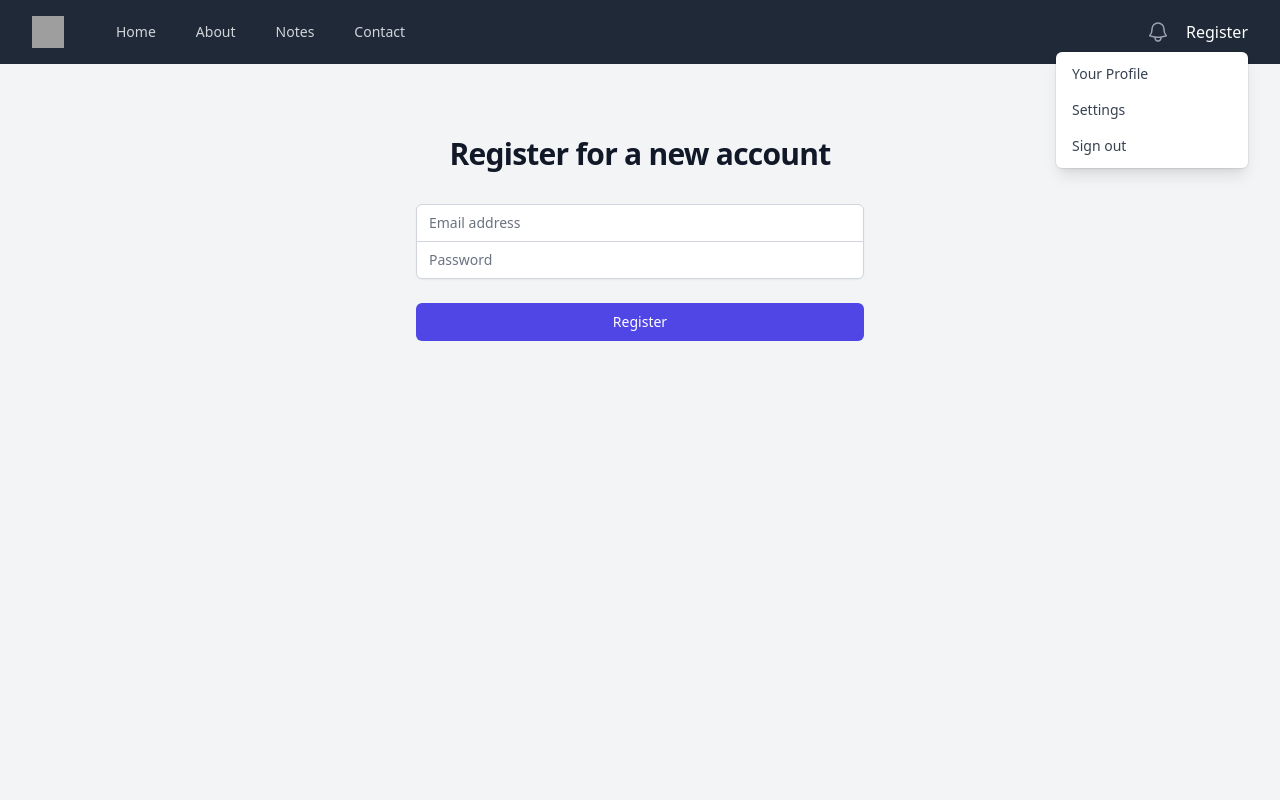
After one commit to CarlitosFigueiredo/studiesPhp, a PHP site: page /register in a window 1280 px wide. The commit adds this page. Run offline with PHP 8.4, Linux system fonts and the light colour scheme; some libraries are stand-ins or nearby versions; grey boxes are pictures that could not be loaded.

Commit message:
Register a New User

```diff
--- /dev/null
+++ b/demo/controllers/registration/create.php
@@ -0,0 +1,3 @@
+<?php
+
+view('registration/create.view.php');
--- a/demo/routes.php
+++ b/demo/routes.php
@@ -13,3 +13,6 @@ $router->patch('/note', 'controllers/notes/update.php');
 
 $router->get('/notes/create', 'controllers/notes/create.php');
 $router->post('/notes', 'controllers/notes/store.php');
+
+$router->get('/register', 'controllers/registration/create.php');
+$router->post('/register', 'controllers/registration/store.php');
--- a/demo/views/partials/nav.php
+++ b/demo/views/partials/nav.php
@@ -46,7 +46,10 @@
             <div class="hidden md:block">
                 <div class="ml-4 flex items-center md:ml-6">
                     <button type="button" class="rounded-full bg-gray-800 p-1 text-gray-400 hover:text-white focus:outline-none focus:ring-2 focus:ring-white focus:ring-offset-2 focus:ring-offset-gray-800">
-                        <span class="sr-only">View notifications</span>
+                        <span class="sr-only">
+                            View notifications
+                        </span>
+
                         <!-- Heroicon name: outline/bell -->
                         <svg class="h-6 w-6" xmlns="http://www.w3.org/2000/svg" fill="none" viewBox="0 0 24 24" stroke-width="1.5" stroke="currentColor" aria-hidden="true">
                             <path stroke-linecap="round" stroke-linejoin="round" d="M14.857 17.082a23.848 23.848 0 005.454-1.31A8.967 8.967 0 0118 9.75v-.7V9A6 6 0 006 9v.75a8.967 8.967 0 01-2.312 6.022c1.733.64 3.56 1.085 5.455 1.31m5.714 0a24.255 24.255 0 01-5.714 0m5.714 0a3 3 0 11-5.714 0" />
@@ -56,24 +59,21 @@
                     <!-- Profile dropdown -->
                     <div class="relative ml-3">
                         <div>
-                            <button type="button" class="flex max-w-xs items-center rounded-full bg-gray-800 text-sm focus:outline-none focus:ring-2 focus:ring-white focus:ring-offset-2 focus:ring-offset-gray-800" id="user-menu-button" aria-expanded="false" aria-haspopup="true">
-                                <span class="sr-only">Open user menu</span>
-                                <img class="h-8 w-8 rounded-full" src="https://images.unsplash.com/photo-1472099645785-5658abf4ff4e?ixlib=rb-1.2.1&ixid=eyJhcHBfaWQiOjEyMDd9&auto=format&fit=facearea&facepad=2&w=256&h=256&q=80" alt="">
-                            </button>
+                           <?php if ($_SESSION['user'] ?? false) : ?>
+
+                                <button type="button" class="flex max-w-xs items-center rounded-full bg-gray-800 text-sm focus:outline-none focus:ring-2 focus:ring-white focus:ring-offset-2 focus:ring-offset-gray-800" id="user-menu-button" aria-expanded="false" aria-haspopup="true">
+                                    <span class="sr-only">Open user menu</span>
+
+                                    <img class="h-8 w-8 rounded-full" src="https://images.unsplash.com/photo-1472099645785-5658abf4ff4e?ixlib=rb-1.2.1&ixid=eyJhcHBfaWQiOjEyMDd9&auto=format&fit=facearea&facepad=2&w=256&h=256&q=80" alt="">
+                                </button>
+                            <?php else : ?>
+
+                                <a href="/register" class="text-white">Register</a>
+                            <?php endif; ?>
                         </div>
 
-                        <!--
-                          Dropdown menu, show/hide based on menu state.
+                        <div class="absolute right-0 z-10 mt-2 w-48 origin-top-right rounded-md bg-white py-1 shadow-lg ring-1 ring-black ring-opacity-5 focus:outline-none" role="menu" aria-orientation="vertical" aria-labelledby="user-menu-button" tabindex="-1">
 
-                          Entering: "transition ease-out duration-100"
-                            From: "transform opacity-0 scale-95"
-                            To: "transform opacity-100 scale-100"
-                          Leaving: "transition ease-in duration-75"
-                            From: "transform opacity-100 scale-100"
-                            To: "transform opacity-0 scale-95"
-                        -->
-                        <div class="absolute right-0 z-10 mt-2 w-48 origin-top-right rounded-md bg-white py-1 shadow-lg ring-1 ring-black ring-opacity-5 focus:outline-none" role="menu" aria-orientation="vertical" aria-labelledby="user-menu-button" tabindex="-1">
-                            <!-- Active: "bg-gray-100", Not Active: "" -->
                             <a href="#" class="block px-4 py-2 text-sm text-gray-700" role="menuitem" tabindex="-1" id="user-menu-item-0">Your Profile</a>
 
                             <a href="#" class="block px-4 py-2 text-sm text-gray-700" role="menuitem" tabindex="-1" id="user-menu-item-1">Settings</a>
--- /dev/null
+++ b/demo/views/registration/create.view.php
@@ -0,0 +1,50 @@
+<?php require base_path('views/partials/head.php') ?>
+<?php require base_path('views/partials/nav.php') ?>
+
+<main>
+    <div class="flex min-h-full items-center justify-center py-12 px-4 sm:px-6 lg:px-8">
+        <div class="w-full max-w-md space-y-8">
+            <div>
+                <h2 class="mt-6 text-center text-3xl font-bold tracking-tight text-gray-900">
+                    Register for a new account
+                </h2>
+            </div>
+            <form class="mt-8 space-y-6" action="/register" method="POST">
+                <div class="-space-y-px rounded-md shadow-sm">
+                    <div>
+                        <label for="email" class="sr-only">Email address</label>
+                        <input id="email" name="email" type="email" autocomplete="email" required
+                            class="relative block w-full appearance-none rounded-none rounded-t-md border border-gray-300 px-3 py-2 text-gray-900 placeholder-gray-500 focus:z-10 focus:border-indigo-500 focus:outline-none focus:ring-indigo-500 sm:text-sm"
+                            placeholder="Email address">
+                    </div>
+
+                    <div>
+                        <label for="password" class="sr-only">Password</label>
+                        <input id="password" name="password" type="password" autocomplete="current-password" required
+                            class="relative block w-full appearance-none rounded-none rounded-b-md border border-gray-300 px-3 py-2 text-gray-900 placeholder-gray-500 focus:z-10 focus:border-indigo-500 focus:outline-none focus:ring-indigo-500 sm:text-sm"
+                            placeholder="Password">
+                    </div>
+                </div>
+
+                <div>
+                    <button type="submit"
+                        class="group relative flex w-full justify-center rounded-md border border-transparent bg-indigo-600 py-2 px-4 text-sm font-medium text-white hover:bg-indigo-700 focus:outline-none focus:ring-2 focus:ring-indigo-500 focus:ring-offset-2">
+                        Register
+                    </button>
+                </div>
+
+                <ul>
+                    <?php if (isset($errors['email'])) : ?>
+                        <li class="text-red-500 text-xs mt-2"><?= $errors['email'] ?></li>
+                    <?php endif; ?>
+
+                    <?php if (isset($errors['password'])) : ?>
+                        <li class="text-red-500 text-xs mt-2"><?= $errors['password'] ?></li>
+                    <?php endif; ?>
+                </ul>
+            </form>
+        </div>
+    </div>
+</main>
+
+<?php require base_path('views/partials/footer.php') ?>
```
Also changed, not shown: demo/controllers/registration/store.php (added, +48 -0 lines).
